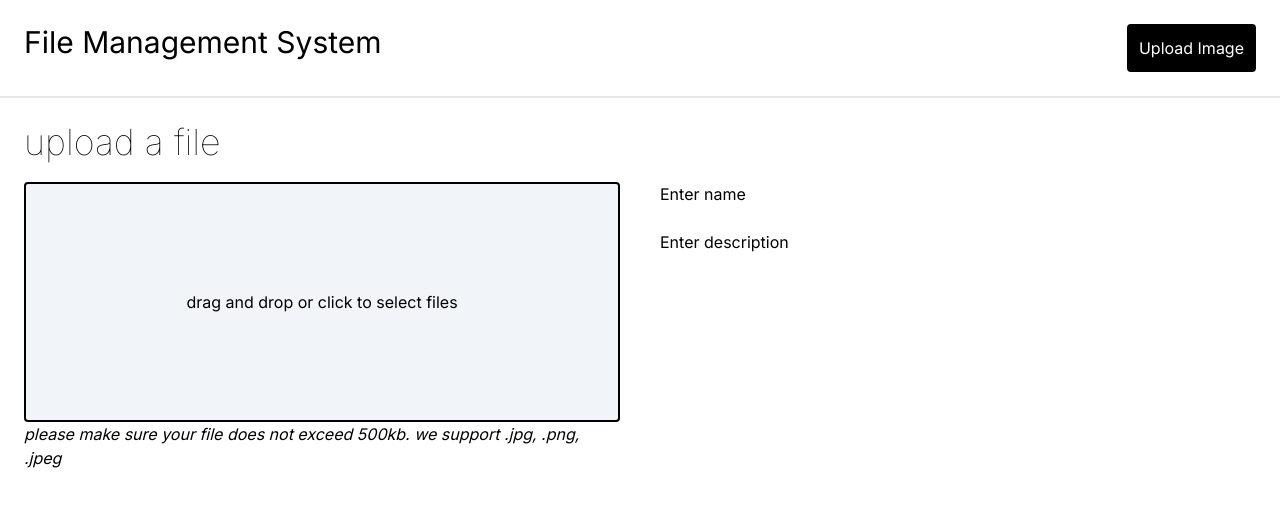
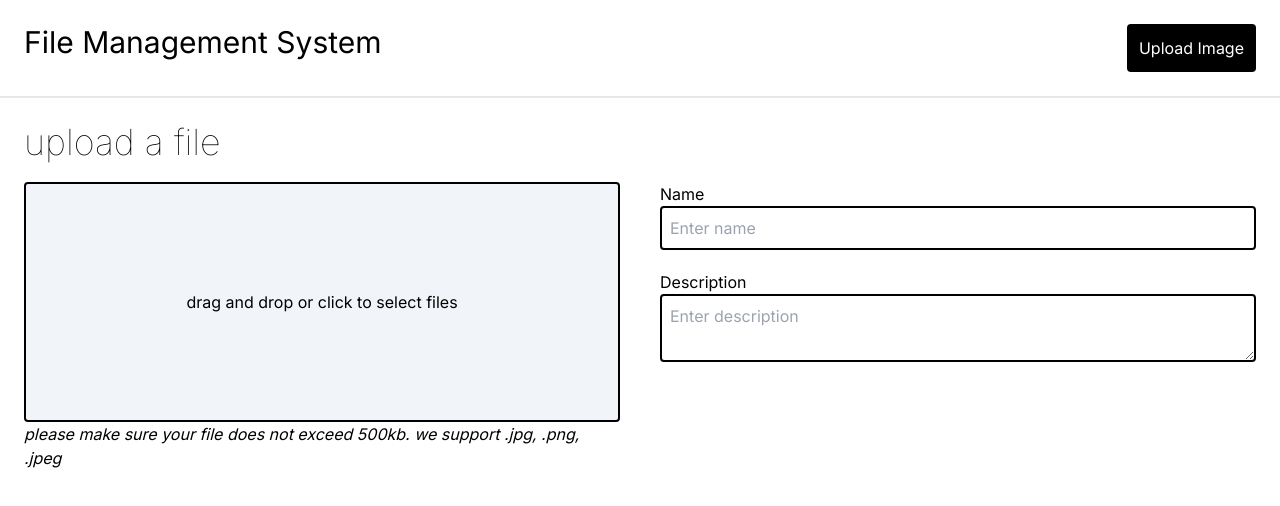
Before and after one commit to afyqzarof/file-management-client, a Next.js app: page /upload in a window 1280 px wide. Shown: the top 506 px of the page. Built offline with nearby package versions, Linux system fonts and the light colour scheme; no server answers.

Commit message:
feat: add upload page

```diff
--- a/package.json
+++ b/package.json
@@ -23,6 +23,8 @@
     "eslint": "^8",
     "eslint-config-next": "14.2.2",
     "postcss": "^8",
+    "prettier": "^3.2.5",
+    "prettier-plugin-tailwindcss": "^0.5.14",
     "tailwindcss": "^3.4.1",
     "typescript": "^5"
   }
--- a/src/app/layout.tsx
+++ b/src/app/layout.tsx
@@ -18,12 +18,12 @@ export default function RootLayout({
   return (
     <html lang="en">
       <body className={inter.className}>
-        <header className="p-6 flex justify-between border-b-2">
+        <header className="flex justify-between border-b-2 p-6">
           <Link href={"/"} className="text-3xl">
             File Management System
           </Link>
 
-          <Link href="/upload" className=" bg-black text-white p-3 rounded">
+          <Link href="/upload" className=" rounded bg-black p-3 text-white">
             Upload Image
           </Link>
         </header>
--- a/src/app/upload/page.tsx
+++ b/src/app/upload/page.tsx
@@ -4,10 +4,13 @@ import { useDropzone } from "react-dropzone";
 import React, { useState, useCallback } from "react";
 
 const Upload = () => {
-  // const baseUrl = import.meta.env.VITE_BASE_URL;
+  const baseUrl = process.env.NEXT_PUBLIC_BASE_URL;
   const [myFiles, setMyFiles] = useState<any>(null);
-  const [modalIsOpen, setIsOpen] = useState(false);
   const [isFileBig, setIsFileBig] = useState(false);
+  const [formFields, setFormFields] = useState({
+    name: "",
+    description: "",
+  });
 
   const onDrop = useCallback(
     (acceptedFiles: any) => {
@@ -17,34 +20,30 @@ const Upload = () => {
           acceptedFiles.map((file: MediaSource) =>
             Object.assign(file, {
               preview: URL.createObjectURL(file),
-            })
-          )
+            }),
+          ),
         );
         return;
       }
       setIsFileBig(true);
     },
-    [myFiles]
+    [myFiles],
   );
 
-  const handleCreateUploadPin = async (e: React.FormEvent<HTMLFormElement>) => {
+  const handleSubmit = async (e: React.FormEvent<HTMLFormElement>) => {
     e.preventDefault();
 
     const file = myFiles[0];
+    const name = formFields.name === "" ? "untitled" : formFields.name;
+    const description =
+      formFields.description === "" ? "no description" : formFields.description;
 
     const formData = new FormData();
     formData.append("file", file);
-    // const { data } = await axios.post(baseUrl + "/upload", formData);
-    // addNodes({
-    //   id: nanoid(10),
-    //   type: "ImageNode",
-    //   position: getRandomCoords(),
-    //   data: {
-    //     file: data.filename,
-    //   },
-    // });
-    // setMyFiles(null);
-    // closeModal();
+    formData.append("name", name);
+    formData.append("description", description);
+    await axios.post(baseUrl + "/upload", formData);
+    setMyFiles(null);
   };
   const { getRootProps, getInputProps } = useDropzone({
     onDrop,
@@ -55,17 +54,26 @@ const Upload = () => {
     },
     maxSize: 500000,
   });
-
+  const handleChange = (
+    e: React.ChangeEvent<HTMLInputElement | HTMLTextAreaElement>,
+  ) => {
+    setFormFields({ ...formFields, [e.target.name]: e.target.value });
+  };
+  const handleCancel = () => {
+    setMyFiles(null);
+  };
   return (
     <main className="p-6">
-      <h2 className="font-thin text-4xl mb-5">upload a file</h2>
-      <form
-        encType="multipart/form-data"
-        className="flex justify-around gap-10">
+      <h2 className="mb-5 text-4xl font-thin">upload a file</h2>
+      <form encType="multipart/form-data" onSubmit={handleSubmit}>
+        <div className="flex justify-around gap-10">
           <div className="flex-1">
+            {!myFiles ? (
+              <>
                 <div
                   {...getRootProps({ className: "dropzone" })}
-            className="bg-slate-100 border-2 border-black rounded cursor-pointer flex flex-col justify-center items-center min-h-60">
+                  className="flex min-h-60 cursor-pointer flex-col items-center justify-center rounded border-2 border-black bg-slate-100"
+                >
                   <input {...getInputProps()} name="file" />
                   <p className="upload__dnd">
                     drag and drop or click to select files
@@ -73,17 +81,61 @@ const Upload = () => {
                 </div>
                 <p>{isFileBig && "file is too large"}</p>
                 <p className=" italic">
-            please make sure your file does not exceed 500kb. we support .jpg,
-            .png, .jpeg
+                  please make sure your file does not exceed 500kb. we support
+                  .jpg, .png, .jpeg
                 </p>
+              </>
+            ) : (
+              <>
+                <img
+                  alt={myFiles[0].path}
+                  src={myFiles[0].preview}
+                  className="file-form__preview"
+                />
+                <p className="file-form__name">{myFiles[0].path}</p>
+              </>
+            )}
           </div>
-        <div className="flex flex-col flex-1">
-          <label htmlFor="name">Enter name</label>
-          <input type="text" name="name" id="name" />
-          <label htmlFor="description">Enter description</label>
-          <input type="text" name="description" id="description" />
+          <div className="flex flex-1 flex-col gap-5">
+            <div className="flex flex-col ">
+              <label htmlFor="name">Name</label>
+              <input
+                type="text"
+                name="name"
+                id="name"
+                className="rounded border-2 border-black p-2"
+                placeholder="Enter name"
+                value={formFields.name}
+                onChange={handleChange}
+              />
             </div>
+            <div className="flex flex-col">
+              <label htmlFor="description">Description</label>
+              <textarea
+                name="description"
+                id="description"
+                className="rounded border-2 border-black p-2"
+                placeholder="Enter description"
+                value={formFields.description}
+                onChange={handleChange}
+              />
+            </div>
+          </div>
+        </div>
+        {myFiles && (
+          <button
+            type="submit"
+            className=" mt-5 rounded bg-black p-3 text-white"
+          >
+            Upload Image
+          </button>
+        )}
       </form>
+      {myFiles && (
+        <button className="mt-2 text-lg underline" onClick={handleCancel}>
+          cancel
+        </button>
+      )}
     </main>
   );
 };
```
Also changed, not shown: 2 other files (tests, documents, lock files or other folders). Lines whose indentation alone changed are shown as unchanged.
